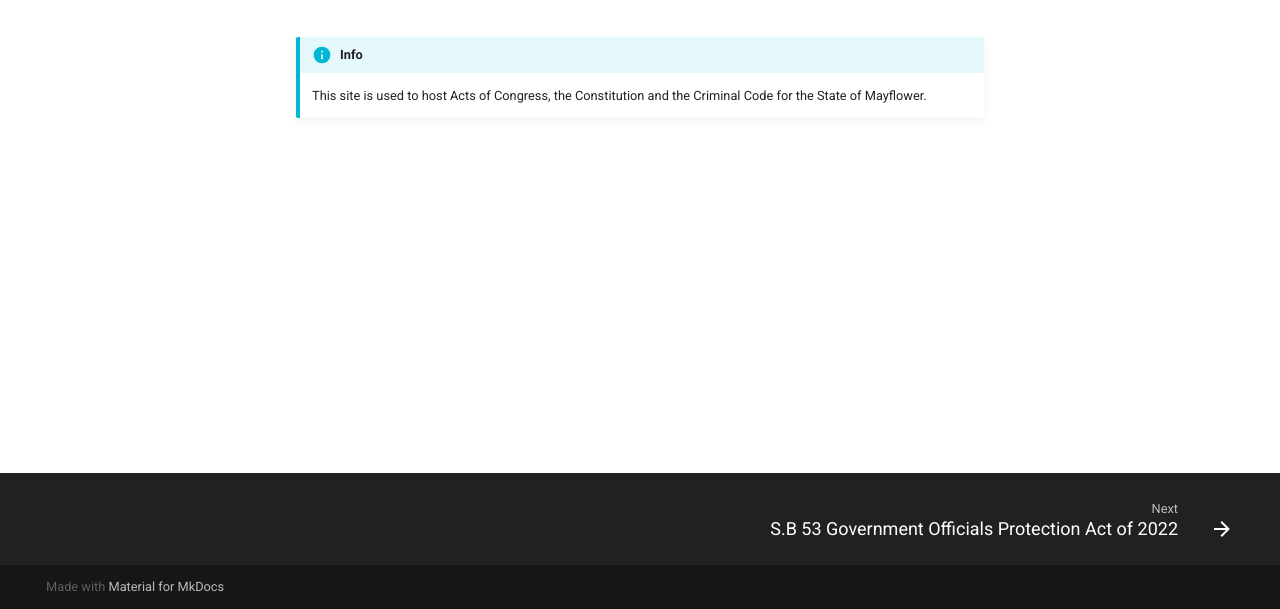
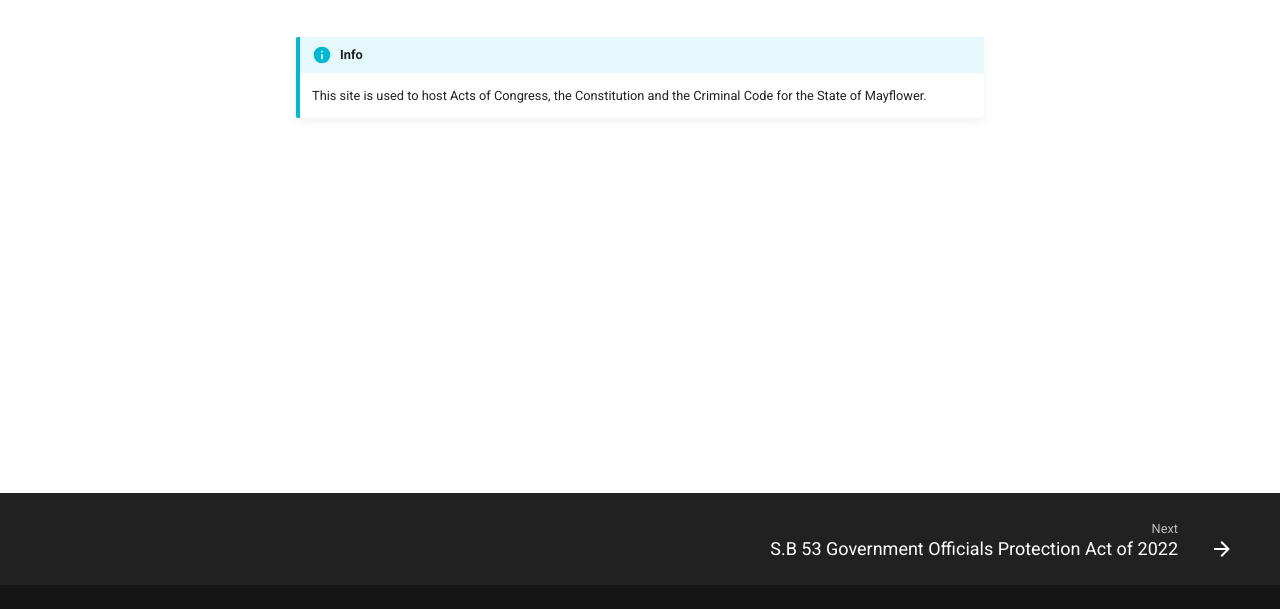
Before and after one commit to AwesomePlays/Project-MF, a plain HTML site: page index.html in a window 1280 px wide. Shown: the part 191-800 px from the top of the page. Drawn offline with Linux system fonts and the light colour scheme.

Commit message:
Deployed e3a50f0 with MkDocs version: 1.3.0

```diff
--- a/index.html
+++ b/index.html
@@ -476,11 +476,6 @@
       <div class="md-copyright">
 
 
-    Made with
-    <a href="https://squidfunk.github.io/mkdocs-material/" target="_blank" rel="noopener">
-      Material for MkDocs
-    </a>
-
 </div>
 
     </div>
```
Also changed, not shown: 404.html (+0 -5 lines), State/Acts/S.B 53 - Government Officials Protection Act of 2022/index.html (+0 -5 lines), State/Acts/S.B. 51 - Non-Civilian Equipment and Gavel Possession Act of 2021/index.html (+0 -5 lines), State/Acts/S.B. 52 - Firearm-Free Zone Act/index.html (+0 -5 lines), State/Constitution/index.html (+0 -5 lines), 1 other file.
